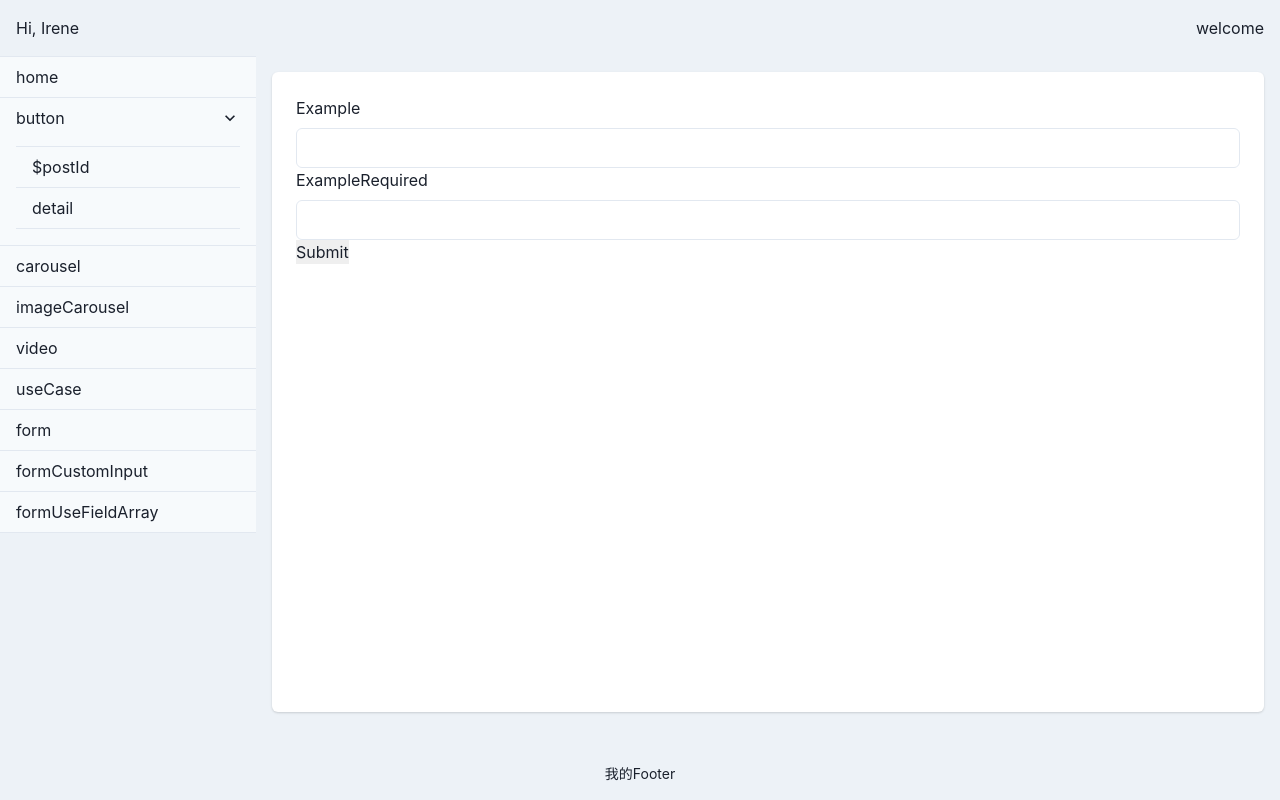
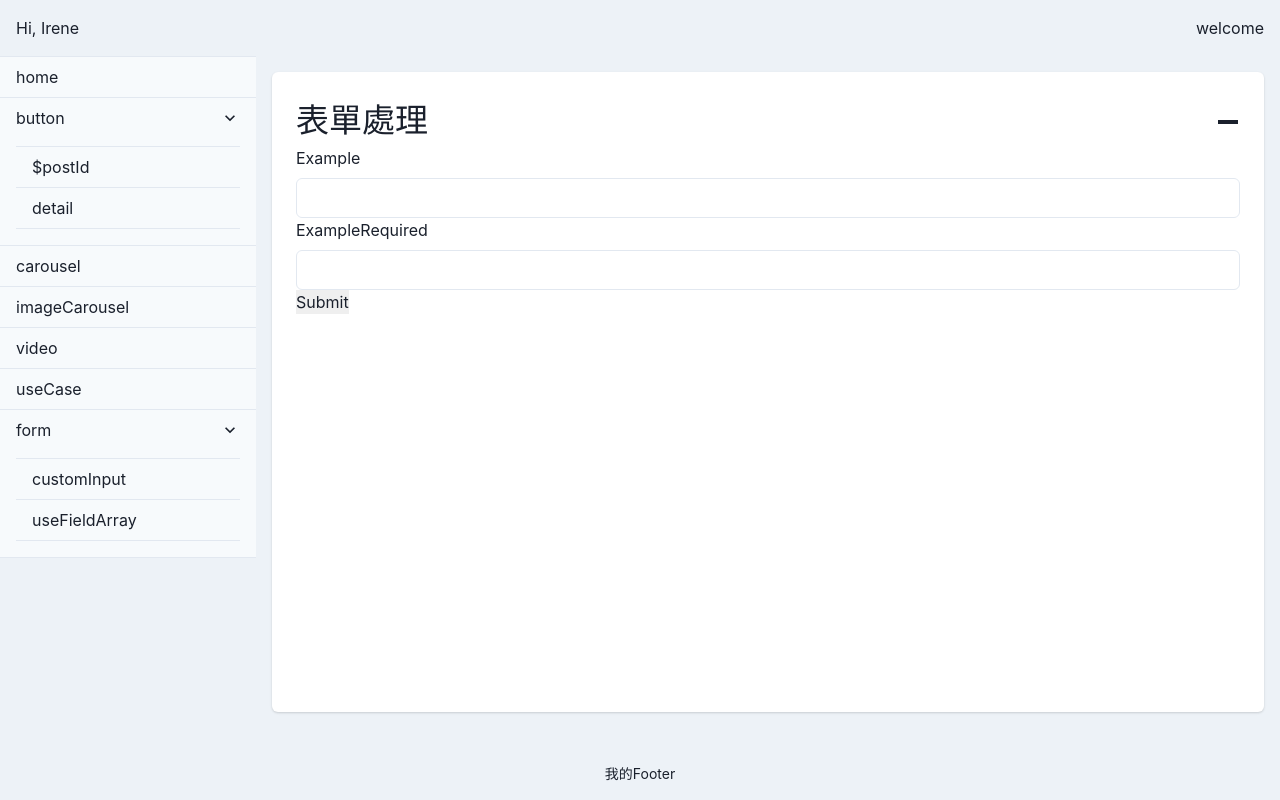
Before and after one commit to mp3Yun/react-practice, a React (Vite) app: page /home/form in a window 1280 px wide. Built offline with nearby package versions, Linux system fonts and the light colour scheme.

Commit message:
update FormPage

```diff
--- a/src/components/NestedComponent.tsx
+++ b/src/components/NestedComponent.tsx
@@ -8,6 +8,7 @@ interface NestedComponentProps {
   children: React.ReactNode
   title?: string
   className?: string
+  isOpen?: boolean
 }
 
 const NestedComponent = ({
@@ -15,6 +16,7 @@ const NestedComponent = ({
   children,
   title,
   className,
+  isOpen,
 }: NestedComponentProps) => {
   const nodesLevel = React.Children.toArray(children).map((child) => {
     React.isValidElement(child) && child.type === 'div'
@@ -23,7 +25,7 @@ const NestedComponent = ({
   const { style, getFontSizeByLevel } = useParagraphStyle()
   const fontSize = getFontSizeByLevel(level)
 
-  const [isExpanded, setIsExpanded] = React.useState(false)
+  const [isExpanded, setIsExpanded] = React.useState(isOpen)
 
   return (
     <div className={className}>
--- a/src/dto/route-paths.ts
+++ b/src/dto/route-paths.ts
@@ -27,8 +27,8 @@ export enum RoutePathEnum {
   Video = '/home/video',
   UseCase = '/home/useCase',
   Form = '/home/form',
-  FormCustomInput = '/home/formCustomInput',
-  FormUseFieldArray = '/home/formUseFieldArray',
+  FormCustomInput = '/home/form/customInput',
+  FormUseFieldArray = '/home/form/useFieldArray',
 }
 
 export const routePathMaps: Record<RoutePathEnum, RouteConfigDto> = {
--- a/src/feature/form/FormPage.tsx
+++ b/src/feature/form/FormPage.tsx
@@ -1,5 +1,9 @@
 import { Box, Input, Text } from '@chakra-ui/react'
 import { useForm } from 'react-hook-form'
+import { FormGuardProvider } from '../../hooks/FormGuardContext'
+import { Outlet, useRouter } from '@tanstack/react-router'
+import NestedComponent from '../../components/NestedComponent'
+import { useEffect, useState } from 'react'
 
 const FormPage: React.FC = () => {
   const {
@@ -16,9 +20,30 @@ const FormPage: React.FC = () => {
 
   console.log(watch('example')) // you can watch individual input by pass the name of the input
   // 查看錯誤訊息
-  console.log('99-errors', errors)
+  // console.log('99-errors', errors)
+
+  const [isSubPage, setIsSubPage] = useState(false)
+
+  // 取得路由
+  const router = useRouter()
+
+  useEffect(() => {
+    const unsubscribe = router.subscribe('onBeforeNavigate', () => {
+      if (router.state.location.pathname === '/home/form') {
+        setIsSubPage(false)
+      } else {
+        setIsSubPage(true)
+      }
+    })
+
+    return () => {
+      unsubscribe() // 清除訂閱
+    }
+  }, [router])
 
   return (
+    <NestedComponent title="表單處理" isOpen={true}>
+      {!isSubPage ? (
         <form
           onSubmit={handleSubmit((data) => {
             alert(JSON.stringify(data))
@@ -39,7 +64,9 @@ const FormPage: React.FC = () => {
             })}
             defaultValue="test"
           ></Input>
-      {errors.example && <Box color="red.500">{errors.example.message}</Box>}
+          {errors.example && (
+            <Box color="red.500">{errors.example.message}</Box>
+          )}
           <Text mb="8px">ExampleRequired</Text>
           <Input
             {...register('exampleRequired', { required: true, maxLength: 10 })}
@@ -49,6 +76,12 @@ const FormPage: React.FC = () => {
           )}
           <input type="submit" />
         </form>
+      ) : (
+        <FormGuardProvider>
+          <Outlet />
+        </FormGuardProvider>
+      )}
+    </NestedComponent>
   )
 }
 export default FormPage
--- a/src/feature/home/HomePage.tsx
+++ b/src/feature/home/HomePage.tsx
@@ -46,9 +46,7 @@ const HomePage: React.FC = () => {
               }} // 動態設置 CSS 變數
               minHeight={'80vh'}
             >
-              <FormGuardProvider>
-                <Outlet />
-              </FormGuardProvider>
+              <Outlet />
             </Card>
           </Box>
         </Flex>
```
Also changed, not shown: src/feature/form/formRoute.tsx (+4 -4 lines). Lines whose indentation alone changed are shown as unchanged.
